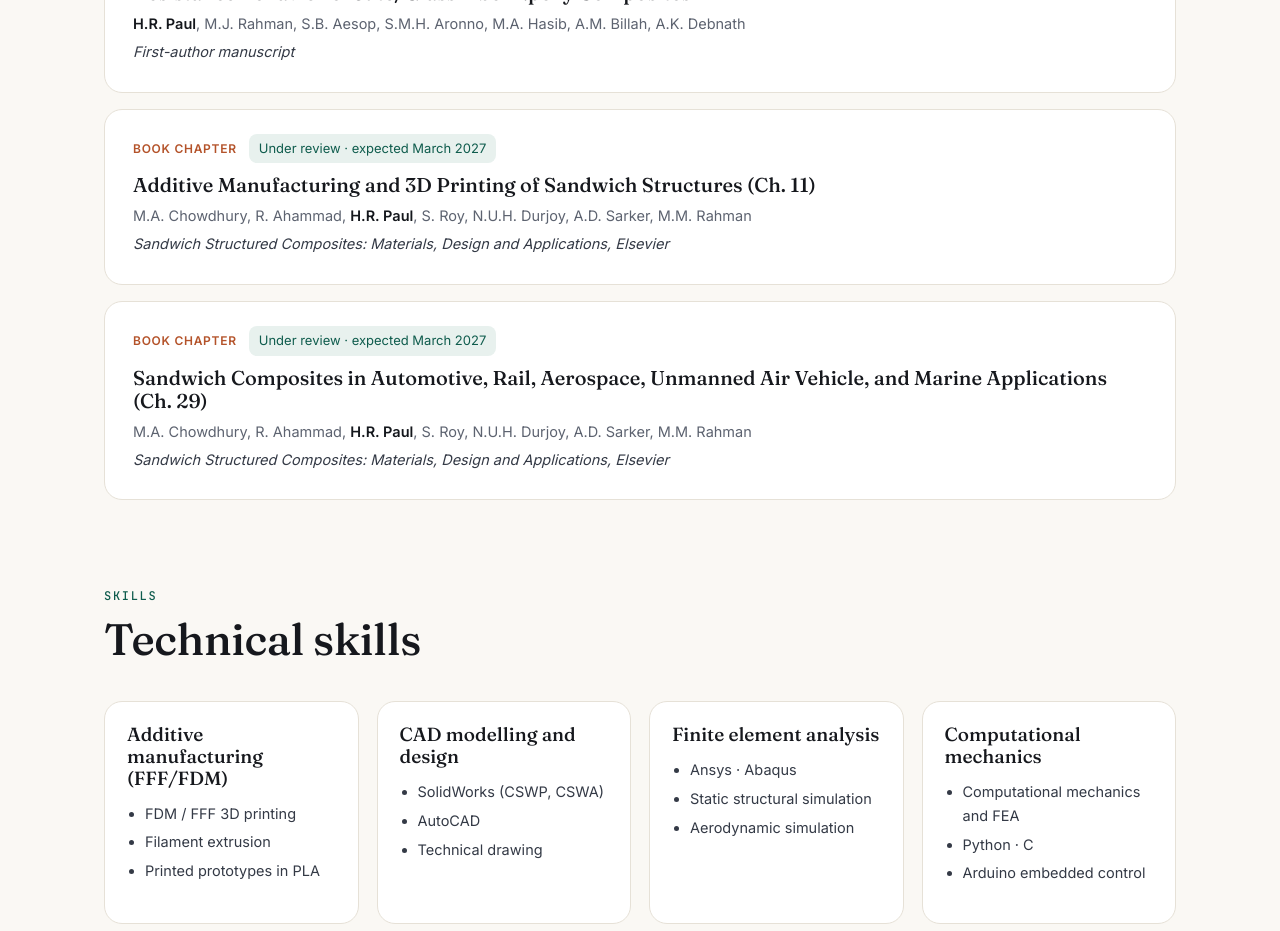
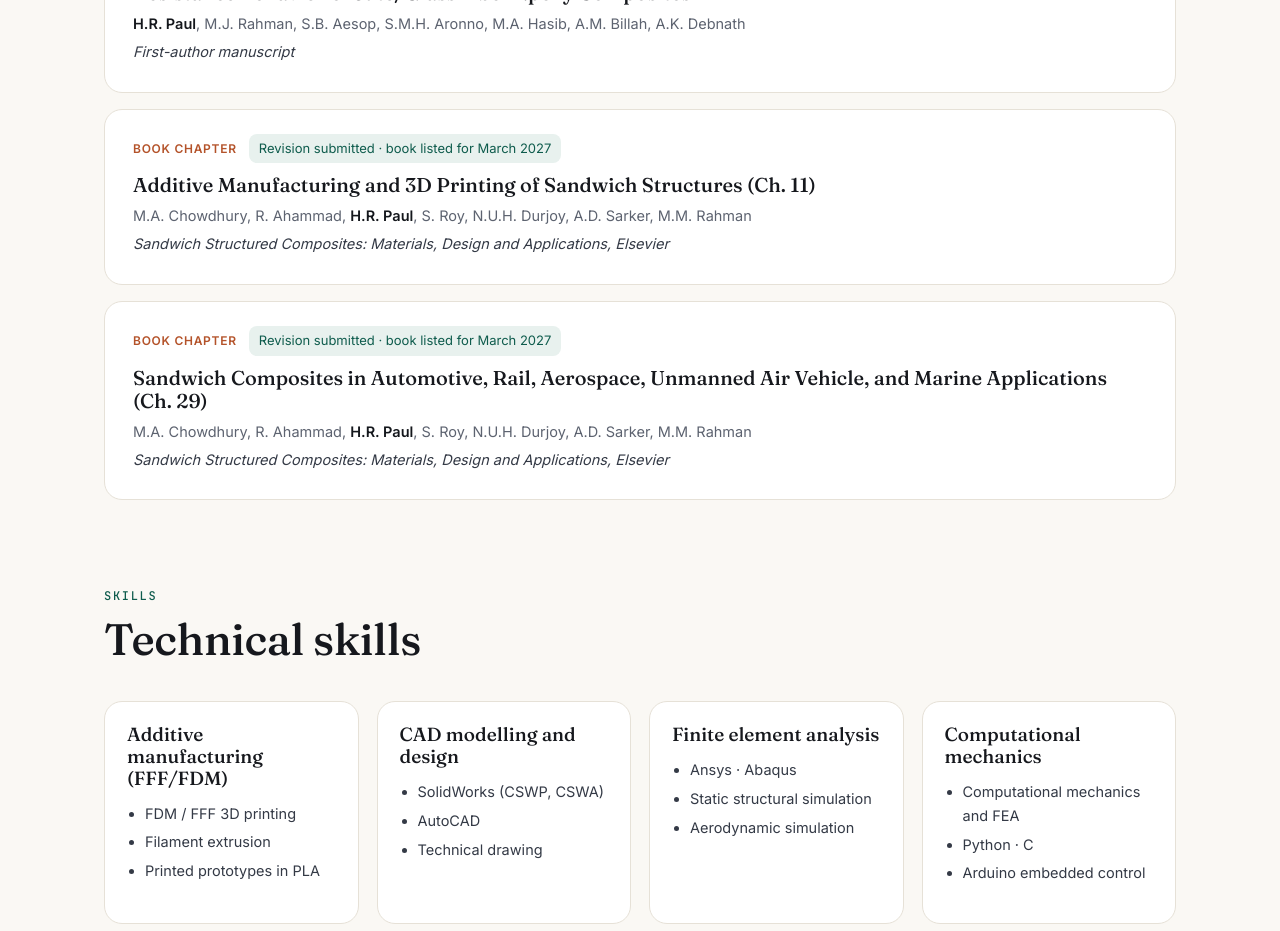
Before and after one commit to Hridam47/hridam-portfolio, a React (Vite) app: page / in a window 1280 px wide. Shown: the part 1360-2291 px from the top of the page. Built offline with nearby package versions, Linux system fonts and the light colour scheme.

Commit message:
Update data.js

```diff
--- a/src/data.js
+++ b/src/data.js
@@ -98,14 +98,14 @@ export const publications = [
   },
   {
     type: 'Book chapter',
-    status: 'Under review · expected March 2027',
+    status: 'Revision submitted · book listed for March 2027',
     title: 'Additive Manufacturing and 3D Printing of Sandwich Structures (Ch. 11)',
     authors: 'M.A. Chowdhury, R. Ahammad, H.R. Paul, S. Roy, N.U.H. Durjoy, A.D. Sarker, M.M. Rahman',
     venue: 'Sandwich Structured Composites: Materials, Design and Applications, Elsevier',
   },
   {
     type: 'Book chapter',
-    status: 'Under review · expected March 2027',
+    status: 'Revision submitted · book listed for March 2027',
     title: 'Sandwich Composites in Automotive, Rail, Aerospace, Unmanned Air Vehicle, and Marine Applications (Ch. 29)',
     authors: 'M.A. Chowdhury, R. Ahammad, H.R. Paul, S. Roy, N.U.H. Durjoy, A.D. Sarker, M.M. Rahman',
     venue: 'Sandwich Structured Composites: Materials, Design and Applications, Elsevier',
```
